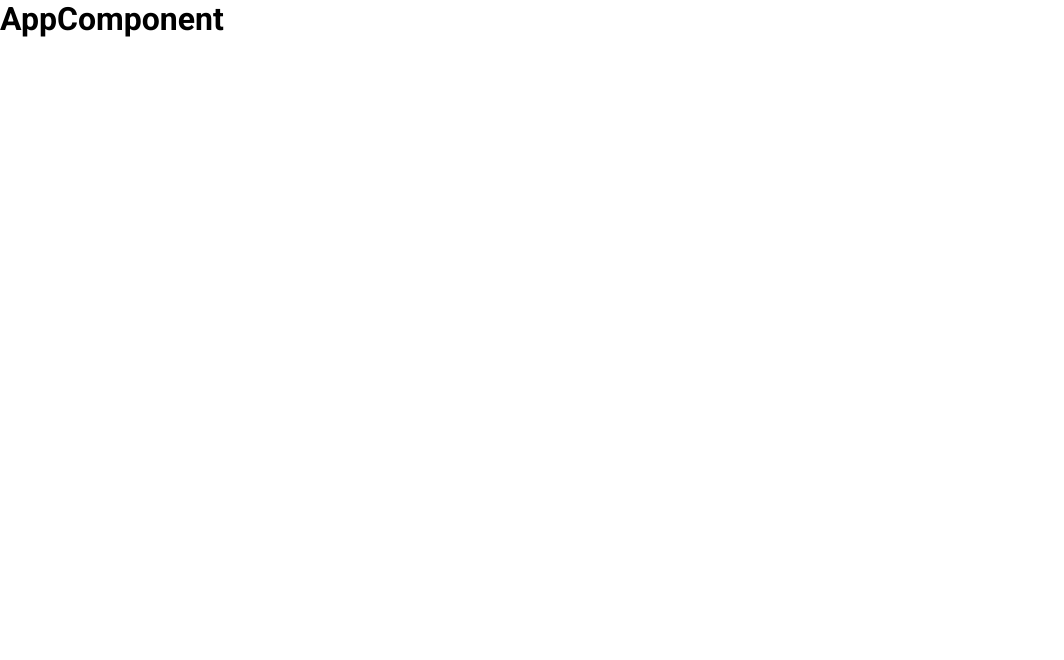
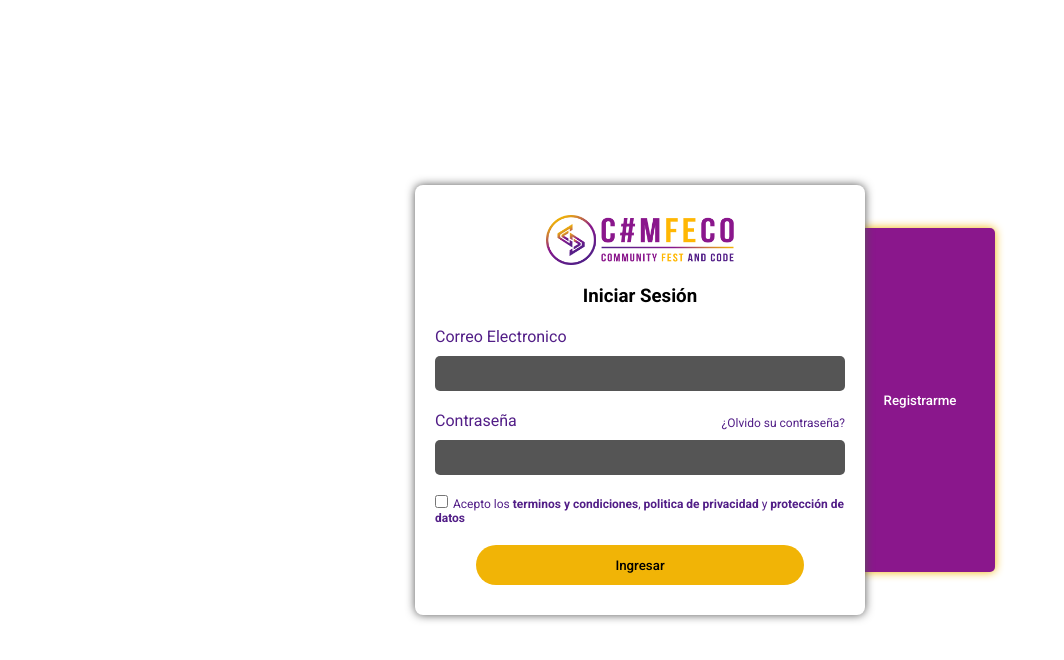
Before and after one commit to Comunidad-de-Programadores/Team-React-30-Comfeco, a React (Create React App) app: page / in a window 1280 px wide. Shown: the top 660 px of the page, without its empty margins (0-1064 px from the left). Built offline with nearby package versions, Linux system fonts and the light colour scheme; the HTML template or start-up script is replaced by a standard one.

Commit message:
maquetacion y diseño del login y register

```diff
--- a/src/App.js
+++ b/src/App.js
@@ -1,5 +1,7 @@
+import { Auth } from './views/Auth/Auth';
+
 function App() {
-  return <h1>AppComponent</h1>;
+  return <Auth />;
 }
 
 export default App;
--- /dev/null
+++ b/src/components/Login/Login.js
@@ -0,0 +1,43 @@
+import React from 'react';
+
+export const Login = () => (
+  <form className="form">
+    <h3 className="form-title">Iniciar Sesión</h3>
+
+    <label htmlFor="login-email" className="form-label">
+      Correo Electronico
+      <input
+        type="email"
+        id="login-email"
+        name="login-email"
+        className="form-input"
+      />
+    </label>
+
+    <label htmlFor="login-password" className="form-label">
+      Contraseña <span>¿Olvido su contraseña?</span>
+      <input
+        type="password"
+        id="login-password"
+        name="login-password"
+        className="form-input"
+      />
+    </label>
+
+    <label htmlFor="terms" className="form-label form-terms">
+      <input
+        type="checkbox"
+        name="terms"
+        id="terms"
+        className="form-checkbox"
+      />
+      Acepto los <strong>terminos y condiciones</strong>,{' '}
+      <strong>politica de privacidad</strong> y{' '}
+      <strong>protección de datos</strong>
+    </label>
+
+    <button type="submit" className="form-button">
+      Ingresar
+    </button>
+  </form>
+);
--- /dev/null
+++ b/src/components/Register/Register.js
@@ -0,0 +1,51 @@
+import React from 'react';
+
+export const Register = () => (
+  <form className="form">
+    <h3 className="form-title">Registrarme</h3>
+
+    <label htmlFor="register-nick" className="form-label">
+      Nick
+      <input
+        type="text"
+        id="register-nick"
+        name="register-nick"
+        className="form-input"
+      />
+    </label>
+
+    <label htmlFor="register-email" className="form-label">
+      Correo Electronico
+      <input
+        type="email"
+        id="register-email"
+        name="register-email"
+        className="form-input"
+      />
+    </label>
+
+    <label htmlFor="register-password" className="form-label">
+      Contraseña
+      <input
+        type="password"
+        id="register-password"
+        name="register-password"
+        className="form-input"
+      />
+    </label>
+
+    <label htmlFor="register-repeat" className="form-label">
+      Repetir Contraseña
+      <input
+        type="password"
+        id="register-repeat"
+        name="register-repeat"
+        className="form-input"
+      />
+    </label>
+
+    <button type="submit" className="form-button">
+      Ingresar
+    </button>
+  </form>
+);
--- a/src/index.css
+++ b/src/index.css
@@ -30,3 +30,71 @@ body {
   font-weight: var(--font-ligth);
   font-size: var(--font-size);
 }
+
+button {
+  cursor: pointer;
+  font-family: var(--font-family);
+  font-weight: var(--font-medium);
+}
+
+.form {
+  width: 100%;
+}
+.form-title {
+  text-align: center;
+  margin-bottom: 2rem;
+}
+.form .form-label {
+  position: relative;
+  display: block;
+  width: 100%;
+  margin-bottom: 2rem;
+  color: var(--color-purple);
+  font-weight: var(--font-regular);
+}
+.form-label span {
+  cursor: pointer;
+  font-size: 1.2rem;
+  position: absolute;
+  top: 0.5rem;
+  right: 0;
+}
+.form .form-label .form-input {
+  width: 100%;
+  margin-top: 1rem;
+  height: 3.5rem;
+  padding: 0rem 1rem;
+  outline: none;
+  background: var(--color-grey);
+  border: none;
+  border-radius: 0.5rem;
+  color: var(--color-white);
+}
+.form-button {
+  display: block;
+  margin: 0 auto;
+  width: 80%;
+  border-radius: 20rem;
+  height: 4rem;
+  border: none;
+  background: var(--color-yelloy);
+  color: var(--color-black);
+  transition: 0.3s linear;
+}
+.form-button:hover {
+  background: #ffc117;
+}
+.form-checkbox {
+  margin-right: 0.5rem;
+}
+.form-terms {
+  font-size: 1.2rem;
+  font-weight: var(--font-ligth);
+}
+.form-terms strong {
+  cursor: pointer;
+  transition: 0.3s linear;
+}
+.form-terms strong:hover {
+  text-decoration: underline;
+}
--- /dev/null
+++ b/src/views/Auth/Auth.js
@@ -0,0 +1,42 @@
+import React, { useState } from 'react';
+import { Login } from '../../components/Login/Login';
+import { Register } from '../../components/Register/Register';
+
+import Logo from '../../assets/images/logo_horizontal.png';
+import './auth.css';
+
+export const Auth = () => {
+  const [textButton, setTextButton] = useState('Registrarme');
+  const [classButton, setClassButton] = useState('');
+
+  const handleTextButton = () => {
+    if (textButton === 'Iniciar Sesión') {
+      setTextButton('Registrarme');
+      setClassButton('');
+    } else {
+      setTextButton('Iniciar Sesión');
+      setClassButton('login-button');
+    }
+  };
+
+  return (
+    <main className="auth">
+      <div className="auth-container">
+        <section className="auth-forms">
+          <figure>
+            <img src={Logo} alt="Logo Confeco" />
+          </figure>
+          {textButton === 'Iniciar Sesión' ? <Register /> : <Login />}
+        </section>
+
+        <button
+          type="button"
+          className={`auth-button ${classButton}`}
+          onClick={handleTextButton}
+        >
+          {textButton}
+        </button>
+      </div>
+    </main>
+  );
+};
--- /dev/null
+++ b/src/views/Auth/auth.css
@@ -0,0 +1,89 @@
+.auth {
+  display: flex;
+  min-height: 100vh;
+  width: 100%;
+  justify-content: center;
+  align-items: center;
+  padding: 10rem 0;
+}
+.auth-container {
+  width: 85%;
+  max-width: 45rem;
+  position: relative;
+}
+.auth-forms {
+  position: relative;
+  min-height: 30rem;
+  width: 100%;
+  background: var(--color-white);
+  box-shadow: 0 0 1rem 0 var(--color-grey);
+  border-radius: 0.8rem;
+  z-index: 20;
+  padding: 3rem 2rem;
+}
+.auth-button {
+  cursor: pointer;
+  position: absolute;
+  width: 80%;
+  height: 7rem;
+  left: 50%;
+  transform: translateX(-50%);
+  top: calc(100% - 2rem);
+  border: none;
+  border-radius: 0.5rem;
+  background: var(--color-violet);
+  color: var(--color-white);
+  z-index: 10;
+  transition: 0.3s linear;
+  outline: none;
+  font-weight: var(--font-medium);
+  font-family: var(--font-family);
+  box-shadow: 0 0 1rem 0 var(--color-yelloy);
+}
+.auth-button:hover {
+  top: calc(100% - 1rem);
+}
+.auth-button.login-button {
+  transition: 0.3s linear;
+  top: -5rem;
+  background: var(--color-purple);
+}
+.auth-button.login-button:hover {
+  top: -6rem;
+}
+.auth-forms figure {
+  width: 100%;
+  display: flex;
+  justify-content: center;
+  height: 5rem;
+  margin-bottom: 2rem;
+}
+.auth-forms figure img {
+  height: 100%;
+}
+
+@media screen and (min-width: 800px) {
+  .auth {
+    padding: 0;
+  }
+  .auth-button {
+    width: 15rem;
+    height: 80%;
+    left: calc(100% - 2rem);
+    transform: initial;
+    transform: translateY(-50%);
+    top: 50%;
+  }
+  .auth-button:hover {
+    top: 50%;
+    left: calc(100% - 1rem);
+  }
+  .auth-button.login-button {
+    left: -13rem;
+    top: 50%;
+  }
+  .auth-button.login-button:hover {
+    top: 50%;
+    left: -14rem;
+  }
+}
```
Lines whose indentation alone changed are shown as unchanged.
